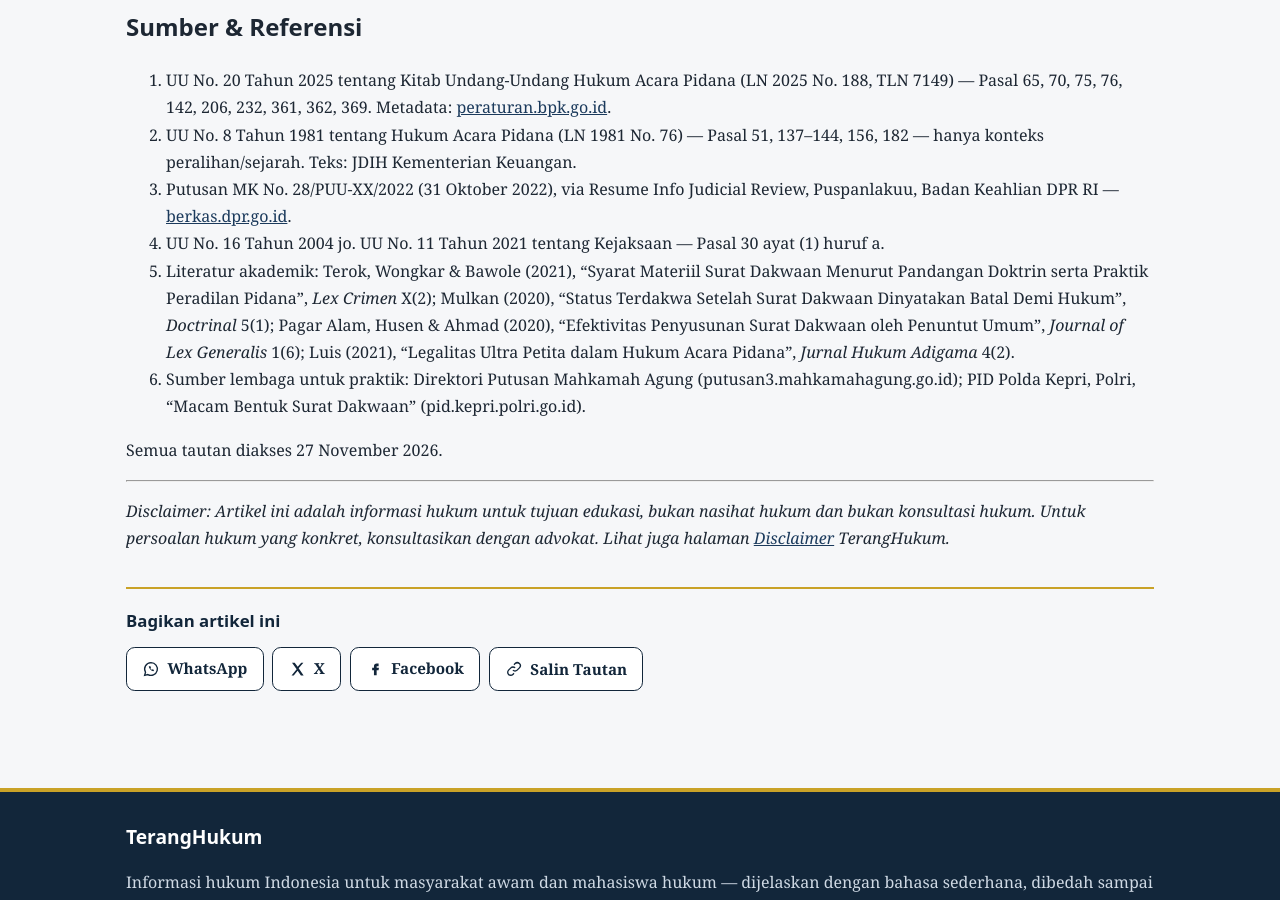
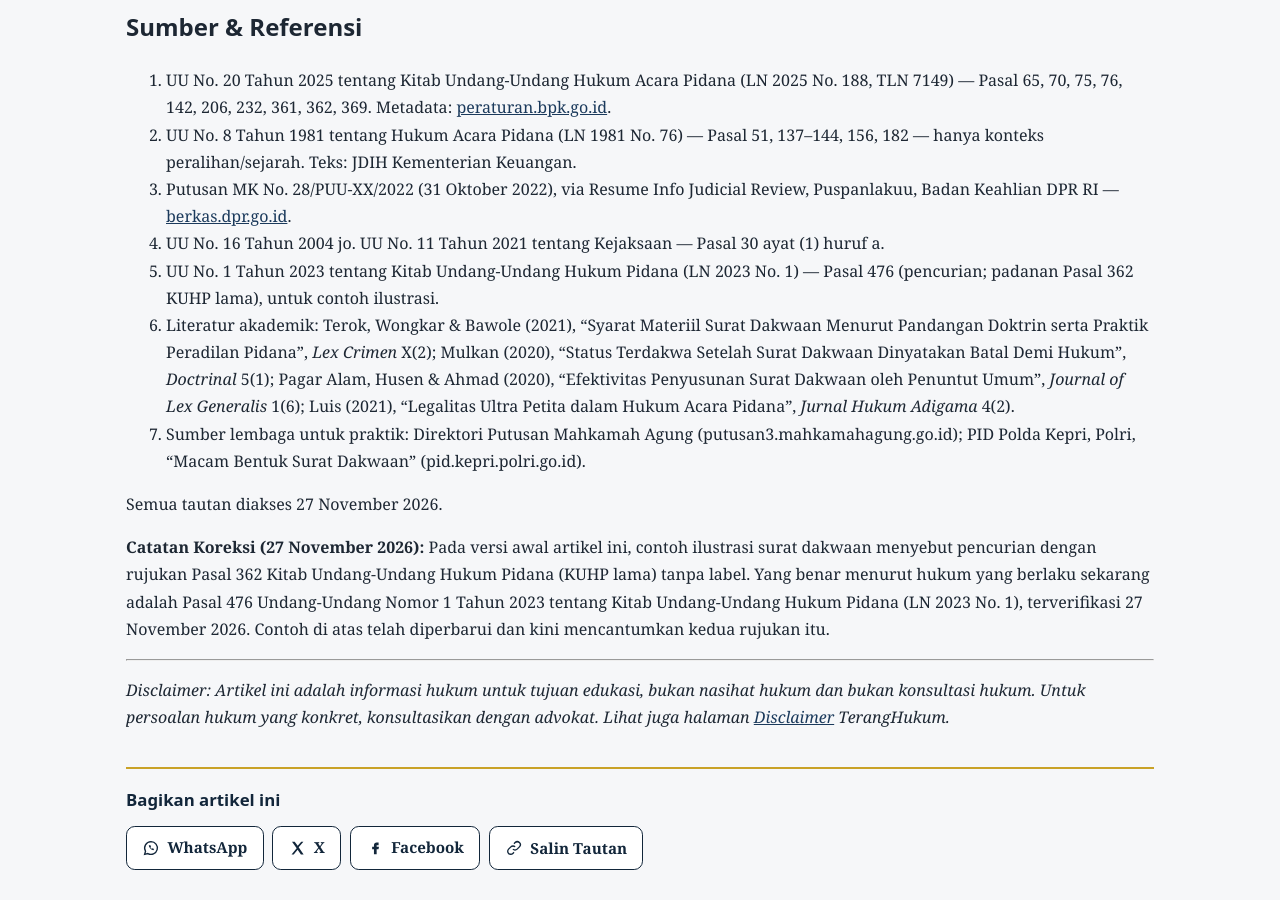
Before and after one commit to teranghukum/teranghukum.github.io, a Jekyll site: the page built from _posts/2026-11-27-surat-dakwaan-itu-apa.md, in a window 1280 px wide and 900 px high, scrolled down 2327 px. Built offline with Jekyll 4.4.1, drawn with Linux system fonts in a browser that asks for light colours.

Commit message:
Koreksi artikel 02: contoh Pasal 362 diperbarui ke Pasal 476 UU 1/2023 + Catatan Koreksi

```diff
--- a/_posts/2026-11-27-surat-dakwaan-itu-apa.md
+++ b/_posts/2026-11-27-surat-dakwaan-itu-apa.md
@@ -130,7 +130,7 @@ Satu peringatan akurasi: frasa "Demi Keadilan Berdasarkan Ketuhanan Yang Maha Es
 
 > **SURAT DAKWAAN** — *Contoh ilustrasi untuk pembelajaran; nama dan peristiwa karangan.*
 > Bahwa ia Terdakwa **Andi Contoh** (nama samaran), pada hari Senin tanggal 5 Januari 2026, bertempat di sebuah minimarket di Kecamatan Sukamaju, telah mengambil satu unit telepon genggam milik saksi dengan maksud untuk dimiliki secara melawan hukum.
-> Perbuatan terdakwa sebagaimana diatur dan diancam pidana dalam Pasal 362 Kitab Undang-Undang Hukum Pidana.
+> Perbuatan terdakwa sebagaimana diatur dan diancam pidana dalam Pasal 476 Undang-Undang Nomor 1 Tahun 2023 tentang Kitab Undang-Undang Hukum Pidana (pencurian; dalam KUHP lama diatur dalam Pasal 362).
 
 ### 8. Kotak perbandingan & peralihan: KUHAP lama vs KUHAP baru
 
@@ -154,10 +154,13 @@ Ketentuan peralihannya, Pasal 361 UU 20/2025: (a) perkara yang sedang dalam pros
 2. UU No. 8 Tahun 1981 tentang Hukum Acara Pidana (LN 1981 No. 76) — Pasal 51, 137–144, 156, 182 — hanya konteks peralihan/sejarah. Teks: JDIH Kementerian Keuangan.
 3. Putusan MK No. 28/PUU-XX/2022 (31 Oktober 2022), via Resume Info Judicial Review, Puspanlakuu, Badan Keahlian DPR RI — [berkas.dpr.go.id](https://berkas.dpr.go.id/puspanlakuu/info-judicial-review/info_judicial_review-public-132.pdf).
 4. UU No. 16 Tahun 2004 jo. UU No. 11 Tahun 2021 tentang Kejaksaan — Pasal 30 ayat (1) huruf a.
-5. Literatur akademik: Terok, Wongkar & Bawole (2021), "Syarat Materiil Surat Dakwaan Menurut Pandangan Doktrin serta Praktik Peradilan Pidana", *Lex Crimen* X(2); Mulkan (2020), "Status Terdakwa Setelah Surat Dakwaan Dinyatakan Batal Demi Hukum", *Doctrinal* 5(1); Pagar Alam, Husen & Ahmad (2020), "Efektivitas Penyusunan Surat Dakwaan oleh Penuntut Umum", *Journal of Lex Generalis* 1(6); Luis (2021), "Legalitas Ultra Petita dalam Hukum Acara Pidana", *Jurnal Hukum Adigama* 4(2).
-6. Sumber lembaga untuk praktik: Direktori Putusan Mahkamah Agung (putusan3.mahkamahagung.go.id); PID Polda Kepri, Polri, "Macam Bentuk Surat Dakwaan" (pid.kepri.polri.go.id).
+5. UU No. 1 Tahun 2023 tentang Kitab Undang-Undang Hukum Pidana (LN 2023 No. 1) — Pasal 476 (pencurian; padanan Pasal 362 KUHP lama), untuk contoh ilustrasi.
+6. Literatur akademik: Terok, Wongkar & Bawole (2021), "Syarat Materiil Surat Dakwaan Menurut Pandangan Doktrin serta Praktik Peradilan Pidana", *Lex Crimen* X(2); Mulkan (2020), "Status Terdakwa Setelah Surat Dakwaan Dinyatakan Batal Demi Hukum", *Doctrinal* 5(1); Pagar Alam, Husen & Ahmad (2020), "Efektivitas Penyusunan Surat Dakwaan oleh Penuntut Umum", *Journal of Lex Generalis* 1(6); Luis (2021), "Legalitas Ultra Petita dalam Hukum Acara Pidana", *Jurnal Hukum Adigama* 4(2).
+7. Sumber lembaga untuk praktik: Direktori Putusan Mahkamah Agung (putusan3.mahkamahagung.go.id); PID Polda Kepri, Polri, "Macam Bentuk Surat Dakwaan" (pid.kepri.polri.go.id).
 
 Semua tautan diakses 27 November 2026.
+
+**Catatan Koreksi (27 November 2026):** Pada versi awal artikel ini, contoh ilustrasi surat dakwaan menyebut pencurian dengan rujukan Pasal 362 Kitab Undang-Undang Hukum Pidana (KUHP lama) tanpa label. Yang benar menurut hukum yang berlaku sekarang adalah Pasal 476 Undang-Undang Nomor 1 Tahun 2023 tentang Kitab Undang-Undang Hukum Pidana (LN 2023 No. 1), terverifikasi 27 November 2026. Contoh di atas telah diperbarui dan kini mencantumkan kedua rujukan itu.
 
 ---
 
```
